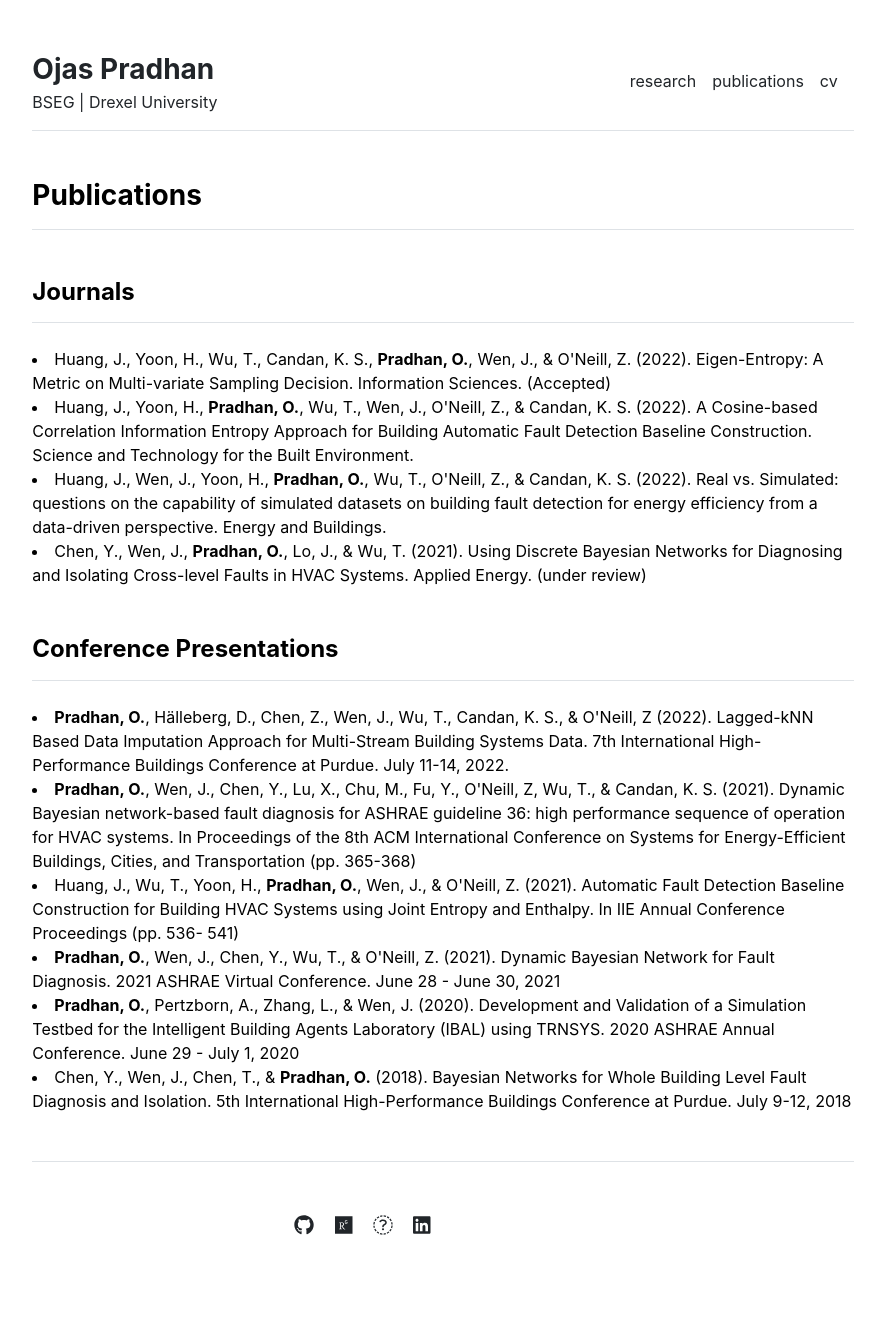
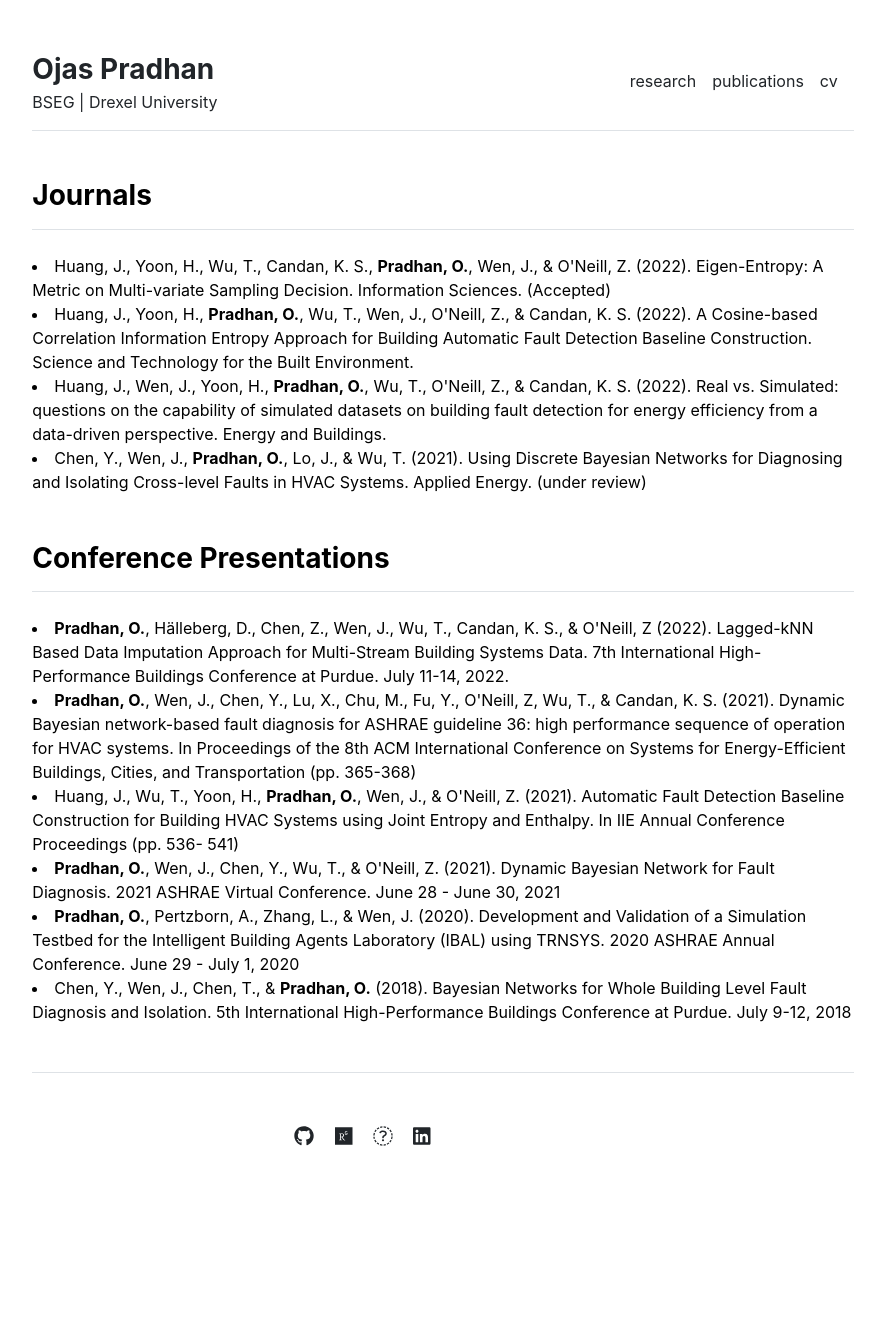
Before and after one commit to pradhanojas/pradhanojas.github.io, a Jekyll site: the page built from publications.md, in a window 1280 px wide. Shown: the whole page, without its empty margins (197-1082 px from the left). Built offline with Jekyll 4.4.1, drawn with Linux system fonts in a browser that asks for light colours; after the commit the page ends 1247 px from its top, so only the background shows below that.

Commit message:
Update publications.html

```diff
--- a/_includes/publications.html
+++ b/_includes/publications.html
@@ -1,7 +1,6 @@
 <div class="row g-5 mb-5">
   <div>
-    <h3 class="fw-bold border-bottom pb-3 mb-5">Publications</h3>
-    <h4 class="fw-bold border-bottom pb-3 mb-0"> Journals </h4>
+    <h3 class="fw-bold border-bottom pb-3 mb-0"> Journals </h3>
     <br>
     <li>
       Huang, J., Yoon, H., Wu, T., Candan, K. S., <b>Pradhan, O.</b>, Wen, J., & O'Neill, Z. (2022). Eigen-Entropy: A Metric on Multi-variate Sampling Decision. Information Sciences. (Accepted)
@@ -17,7 +16,7 @@
     </li>
     <br> <br>
 
-    <h4 class="fw-bold border-bottom pb-3 mb-0">Conference Presentations</h4>
+    <h3 class="fw-bold border-bottom pb-3 mb-0">Conference Presentations</h3>
     <br>
     <li>
       <b>Pradhan, O.</b>, Hälleberg, D., Chen, Z., Wen, J., Wu, T., Candan, K. S., & O'Neill, Z (2022). Lagged-kNN Based Data Imputation Approach for Multi-Stream Building Systems Data. 7th International High-Performance Buildings Conference at Purdue. July 11-14, 2022.
```
